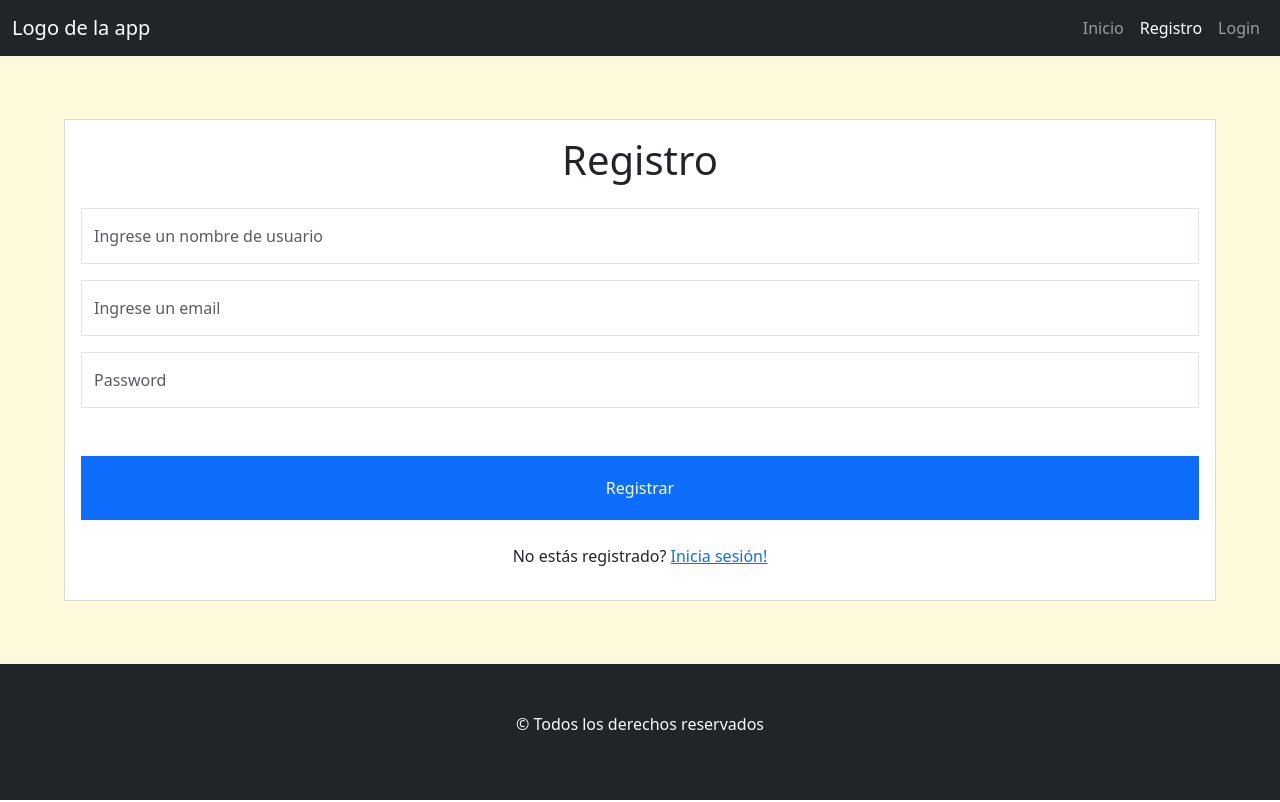
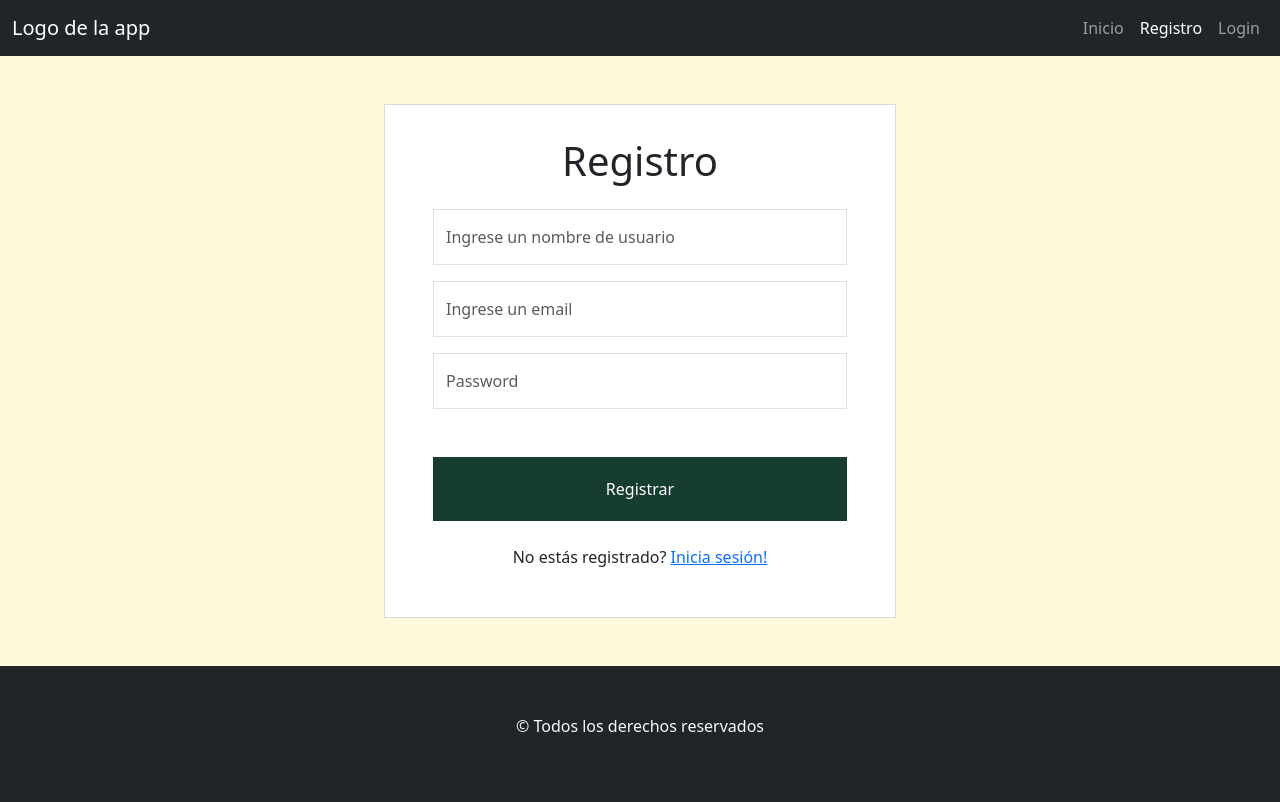
Before and after one commit to Mario-Chavez/app-cook-reactjs, a React (Vite) app: page /registro in a window 1280 px wide. Built offline with nearby package versions, Linux system fonts and the light colour scheme; no server answers.

Commit message:
corregi el tamaño de los formularios en pantallas grandes

```diff
--- a/src/views/Login.css
+++ b/src/views/Login.css
@@ -8,6 +8,8 @@
         height: 4rem;
         border-radius: 0px;
         margin-top: 2rem;
+        background-color: #163D30;
+        border: none;
     }
     .input{
         border-radius: 0px;
--- a/src/views/Registro.css
+++ b/src/views/Registro.css
@@ -22,7 +22,13 @@
         height: 4rem;
         border-radius: 0px;
         margin-top: 2rem;
+        background-color: #163D30;
+        border: none;
     }
 }
 @media all and (min-width: 1024px){
+    .contenedorRegistro{
+        width: 40%;
+        padding: 2rem 3rem 2rem 3rem;
+    }
 }
```
